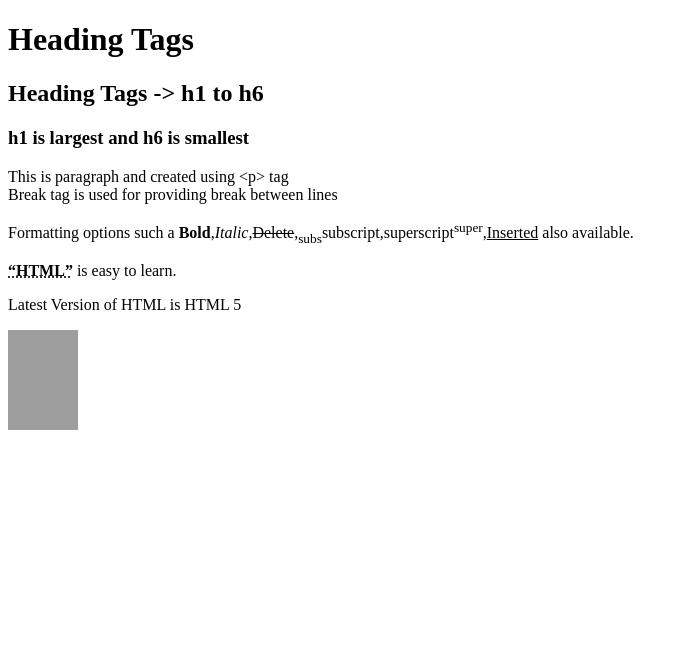
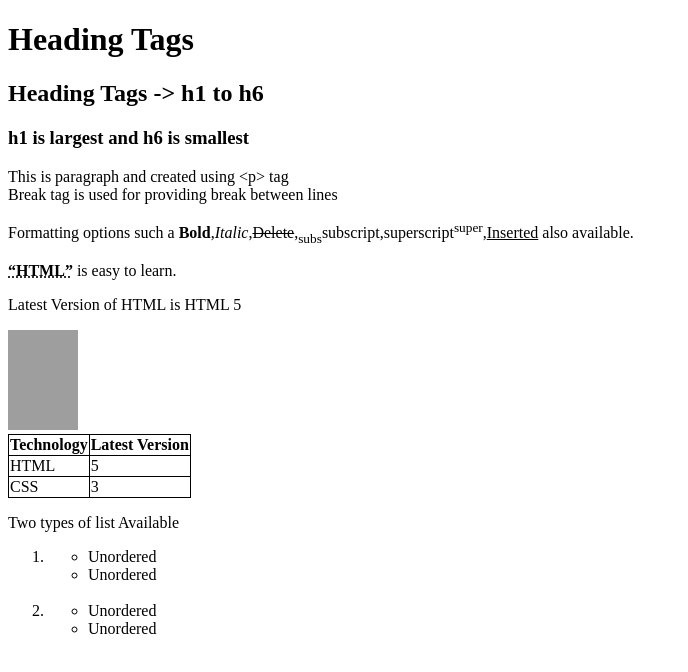
Before and after one commit to NaveenrajV/cb-learning, a plain HTML site: page html/index.html in a window 1280 px wide. Shown: the whole page, without its empty margins (0-688 px from the left). Drawn offline with Linux system fonts and the light colour scheme; grey boxes are pictures that could not be loaded.

Commit message:
Table, List Tags included

```diff
--- a/html/index.html
+++ b/html/index.html
@@ -6,6 +6,12 @@
     <meta http-equiv="X-UA-Compatible" content="ie=edge">
     <title>HTML Elements</title>
 </head>
+<style>
+table, th, td {
+  border: 1px solid black;
+  border-collapse: collapse;
+}
+</style>
 <body>
     <h1>Heading Tags </h1>
     <h2>Heading Tags -> h1 to h6 </h2>
@@ -18,5 +24,36 @@
     <!-- Comments is used to give info about code and also hide line from execution-->
     <p>Latest Version of HTML is HTML 5</p>
     <img src="https://upload.wikimedia.org/wikipedia/commons/thumb/6/61/HTML5_logo_and_wordmark.svg/1200px-HTML5_logo_and_wordmark.svg.png" alt="HTML 5 Logo" style="height:100px;width:70px">
+    <table>
+        <tr>
+            <th>Technology</th>
+            <th >Latest Version</th>
+        </tr>
+        <tr>
+            <td>HTML</td>
+            <td>5</td>
+        </tr>
+        <tr>
+            <td>CSS</td>
+            <td>3</td>
+        </tr>
+    </table>
+    <p>Two types of list Available </p>
+    <ol>
+        <li>
+            <ul>
+                <li>Unordered</li>
+                <li>Unordered</li>
+            </ul>
+        </li>
+        <br>
+        <li>
+            <ul>
+                <li>Unordered</li>
+                <li>Unordered</li>
+            </ul>
+        </li>
+    </ol>
+
 </body>
 </html>
```
